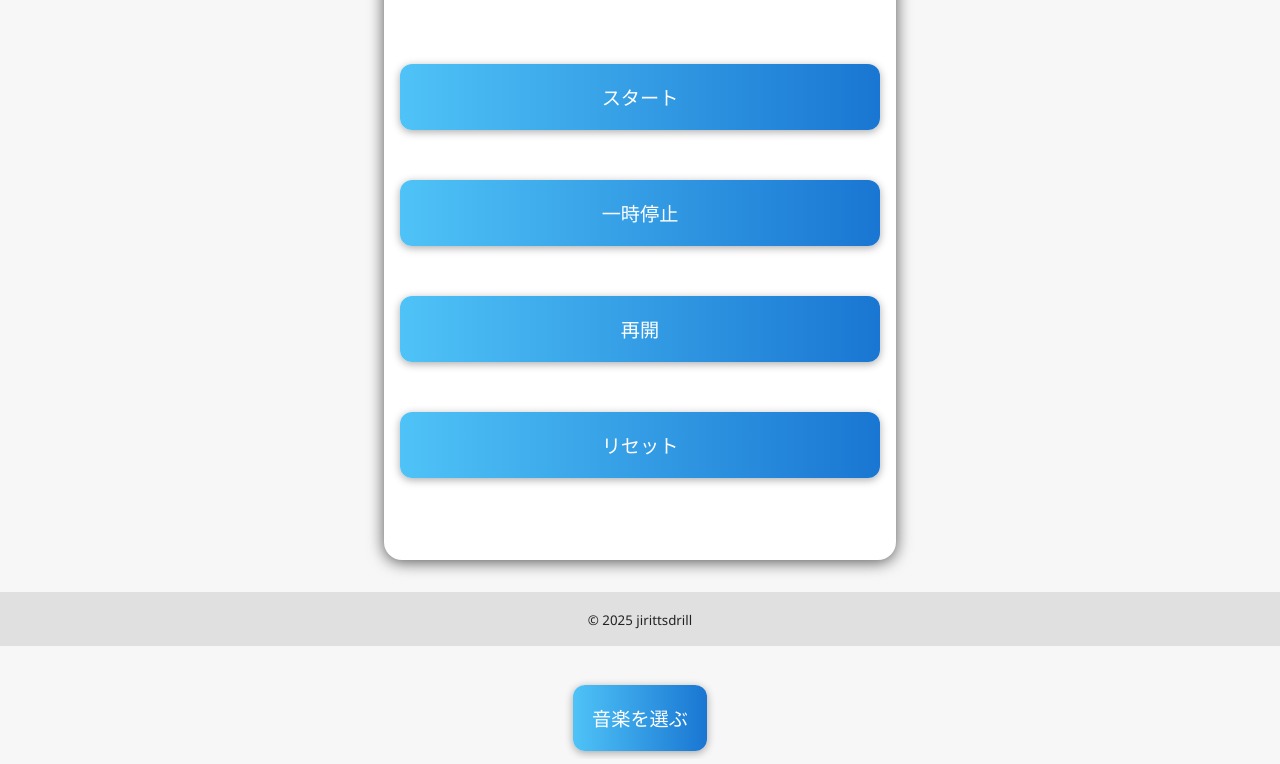
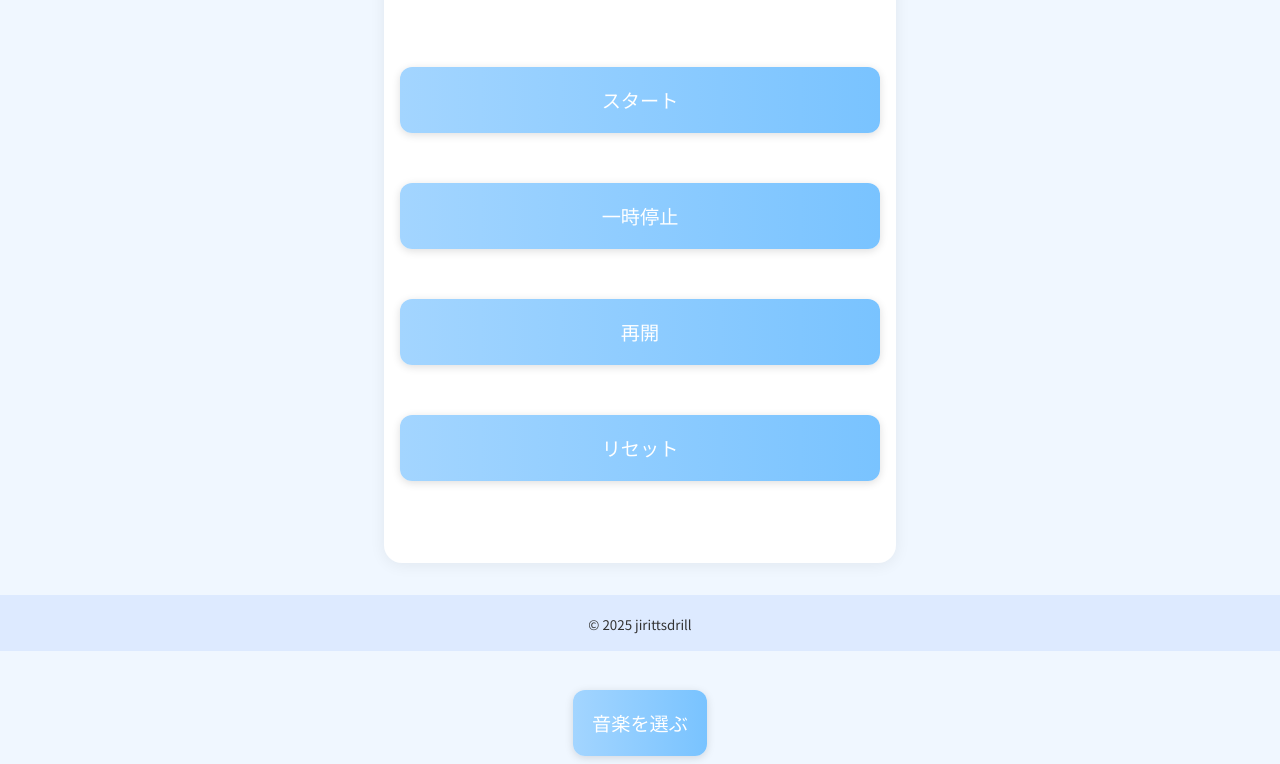
Before and after one commit to KG-NINJA/Jirits-drill, a plain HTML site: page Jirits-drill/index.html in a window 1280 px wide. Shown: the part 584-1348 px from the top of the page. Drawn offline with Linux system fonts and the light colour scheme.

Commit message:
Make UI design more calming

```diff
--- a/Jirits-drill/index.html
+++ b/Jirits-drill/index.html
@@ -3,7 +3,10 @@
 <head>
   <meta charset="UTF-8">
   <meta name="viewport" content="width=device-width,initial-scale=1,maximum-scale=1,user-scalable=no">
-  <meta name="theme-color" content="#222">
+  <meta name="theme-color" content="#d0eaff">
+  <link rel="preconnect" href="https://fonts.googleapis.com">
+  <link rel="preconnect" href="https://fonts.gstatic.com" crossorigin>
+  <link href="https://fonts.googleapis.com/css2?family=Noto+Sans+JP:wght@400;700&display=swap" rel="stylesheet">
   <title>自立ドリル</title>
   <link rel="stylesheet" href="style.css">
 </head>
--- a/Jirits-drill/style.css
+++ b/Jirits-drill/style.css
@@ -1,21 +1,22 @@
 html,body {
   margin: 0; padding: 0; box-sizing: border-box;
-  font-family: 'Segoe UI', 'Hiragino Sans', 'Meiryo', sans-serif;
-  background: #222; color: #fff;
+  font-family: 'Noto Sans JP', 'Segoe UI', 'Hiragino Sans', 'Meiryo', sans-serif;
+  background: #f0f7ff; color: #333;
   min-height: 100vh;
 }
 header, footer {
   text-align: center;
   padding: 1em 0;
-  background: #333;
+  background: #ddeaff;
+  color: #333;
 }
 .container {
   max-width: 480px;
   margin: 2em auto;
-  background: #292929;
+  background: #fff;
   border-radius: 18px;
   padding: 2em 1em;
-  box-shadow: 0 2px 16px #000a;
+  box-shadow: 0 2px 16px #0001;
 }
 .guide-text {
   font-size: 1.3em;
@@ -32,7 +33,7 @@ header, footer {
 }
 .progress {
   text-align: center;
-  color: #4fc3f7;
+  color: #008ecc;
   font-size: 1.1em;
   min-height: 1.5em;
 }
@@ -41,24 +42,24 @@ header, footer {
   width: 100%;
   padding: 1em;
   font-size: 1.2em;
-  background: linear-gradient(90deg,#4fc3f7,#1976d2);
+  background: linear-gradient(90deg,#a3d5ff,#79c3ff);
   color: #fff;
   border: none;
   border-radius: 12px;
   margin-top: 2em;
-  box-shadow: 0 2px 8px #0005;
+  box-shadow: 0 2px 8px #0002;
   transition: background 0.2s,transform 0.1s;
 }
 .main-btn:active {
-  background: linear-gradient(90deg,#1976d2,#4fc3f7);
+  background: linear-gradient(90deg,#79c3ff,#a3d5ff);
   transform: scale(0.97);
 }
 @media (max-width: 600px) {
   .container { margin: 1em 0; border-radius: 0; }
   header, footer { font-size: 1em; }
 }
-@media (prefers-color-scheme: light) {
-  html,body { background: #f7f7f7; color: #222; }
-  .container { background: #fff; }
-  header, footer { background: #e0e0e0; color: #222; }
+@media (prefers-color-scheme: dark) {
+  html,body { background: #222; color: #fff; }
+  .container { background: #292929; }
+  header, footer { background: #333; color: #fff; }
 }
--- a/style.css
+++ b/style.css
@@ -1,21 +1,22 @@
 html,body {
   margin: 0; padding: 0; box-sizing: border-box;
-  font-family: 'Segoe UI', 'Hiragino Sans', 'Meiryo', sans-serif;
-  background: #222; color: #fff;
+  font-family: 'Noto Sans JP', 'Segoe UI', 'Hiragino Sans', 'Meiryo', sans-serif;
+  background: #f0f7ff; color: #333;
   min-height: 100vh;
 }
 header, footer {
   text-align: center;
   padding: 1em 0;
-  background: #333;
+  background: #ddeaff;
+  color: #333;
 }
 .container {
   max-width: 480px;
   margin: 2em auto;
-  background: #292929;
+  background: #fff;
   border-radius: 18px;
   padding: 2em 1em;
-  box-shadow: 0 2px 16px #000a;
+  box-shadow: 0 2px 16px #0001;
 }
 .guide-text {
   font-size: 1.3em;
@@ -32,7 +33,7 @@ header, footer {
 }
 .progress {
   text-align: center;
-  color: #4fc3f7;
+  color: #008ecc;
   font-size: 1.1em;
   min-height: 1.5em;
 }
@@ -41,24 +42,24 @@ header, footer {
   width: 100%;
   padding: 1em;
   font-size: 1.2em;
-  background: linear-gradient(90deg,#4fc3f7,#1976d2);
+  background: linear-gradient(90deg,#a3d5ff,#79c3ff);
   color: #fff;
   border: none;
   border-radius: 12px;
   margin-top: 2em;
-  box-shadow: 0 2px 8px #0005;
+  box-shadow: 0 2px 8px #0002;
   transition: background 0.2s,transform 0.1s;
 }
 .main-btn:active {
-  background: linear-gradient(90deg,#1976d2,#4fc3f7);
+  background: linear-gradient(90deg,#79c3ff,#a3d5ff);
   transform: scale(0.97);
 }
 @media (max-width: 600px) {
   .container { margin: 1em 0; border-radius: 0; }
   header, footer { font-size: 1em; }
 }
-@media (prefers-color-scheme: light) {
-  html,body { background: #f7f7f7; color: #222; }
-  .container { background: #fff; }
-  header, footer { background: #e0e0e0; color: #222; }
+@media (prefers-color-scheme: dark) {
+  html,body { background: #222; color: #fff; }
+  .container { background: #292929; }
+  header, footer { background: #333; color: #fff; }
 }
```
Also changed, not shown: index.html (+4 -1 lines).
